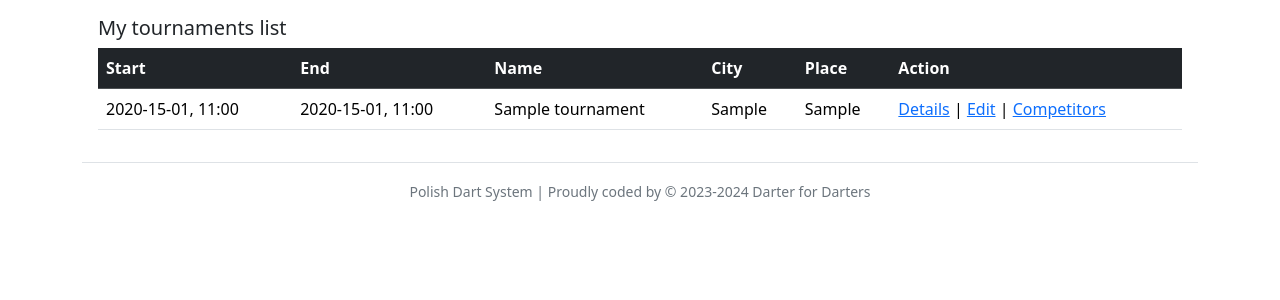
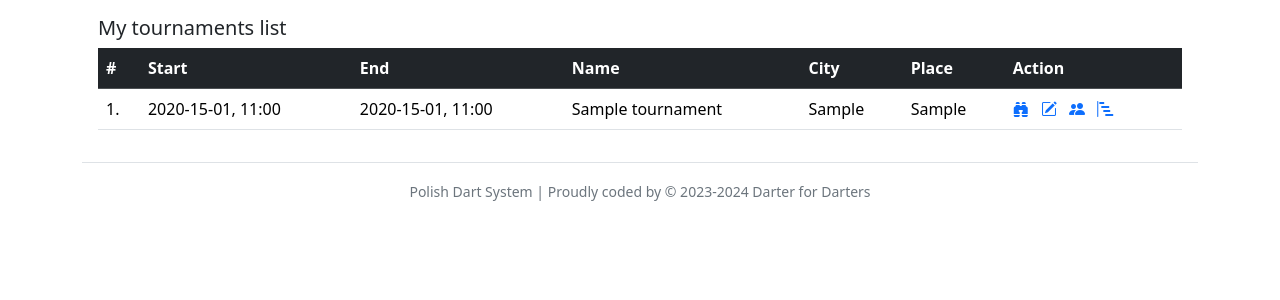
Before and after one commit to pamidev/PolishDartSystem, a Django app: page /tournaments/organizer/1/ in a window 1280 px wide. Shown: the part 60-360 px from the top of the page. Run offline with Django 4.2, Linux system fonts and the light colour scheme; a user stored in the database is signed in; tables that the repository leaves empty hold one stand-in row (values such as "Sample post").

Commit message:
Add Bootstrap icons to table

```diff
--- a/templates/manager/organizer_tournaments.html
+++ b/templates/manager/organizer_tournaments.html
@@ -10,6 +10,7 @@
                     <table class="table table-hover">
                         <thead class="table-dark">
                             <tr>
+                                <th scope="col">#</th>
                                 <th scope="col">Start</th>
                                 <th scope="col">End</th>
                                 <th scope="col">Name</th>
@@ -21,15 +22,21 @@
                         <tbody>
                             {% for tournament in organizer_tournaments %}
                                 <tr>
+                                    <td>{{ forloop.counter }}.</td>
                                     <td>{{ tournament.start_date|date:"Y-d-m, H:i" }}</td>
                                     <td>{{ tournament.end_date|date:"Y-d-m, H:i" }}</td>
                                     <td>{{ tournament.name }}</td>
                                     <td>{{ tournament.city }}</td>
                                     <td>{{ tournament.place }}</td>
                                     <td>
-                                        <a href="{% url 'tournament_details' tournament.id %}">Details</a> |
-                                        <a href="{% url 'tournament_edit' tournament.id %}">Edit</a> |
-                                        <a href="{% url 'competitors_list' tournament.id %}">Competitors</a>
+                                        <a href="{% url 'tournament_details' tournament.id %}">
+                                            <i class="bi bi-binoculars-fill"></i></a>
+                                        <a href="{% url 'tournament_edit' tournament.id %}">
+                                            <i class="bi bi-pencil-square p-2"></i></a>
+                                        <a href="{% url 'competitors_list' tournament.id %}">
+                                            <i class="bi bi-people-fill"></i></a>
+                                        <a href="{% url 'matches_list' tournament.id %}">
+                                            <i class="bi bi-bar-chart-steps p-2"></i></a>
                                     </td>
                                 </tr>
                             {% endfor %}
```
